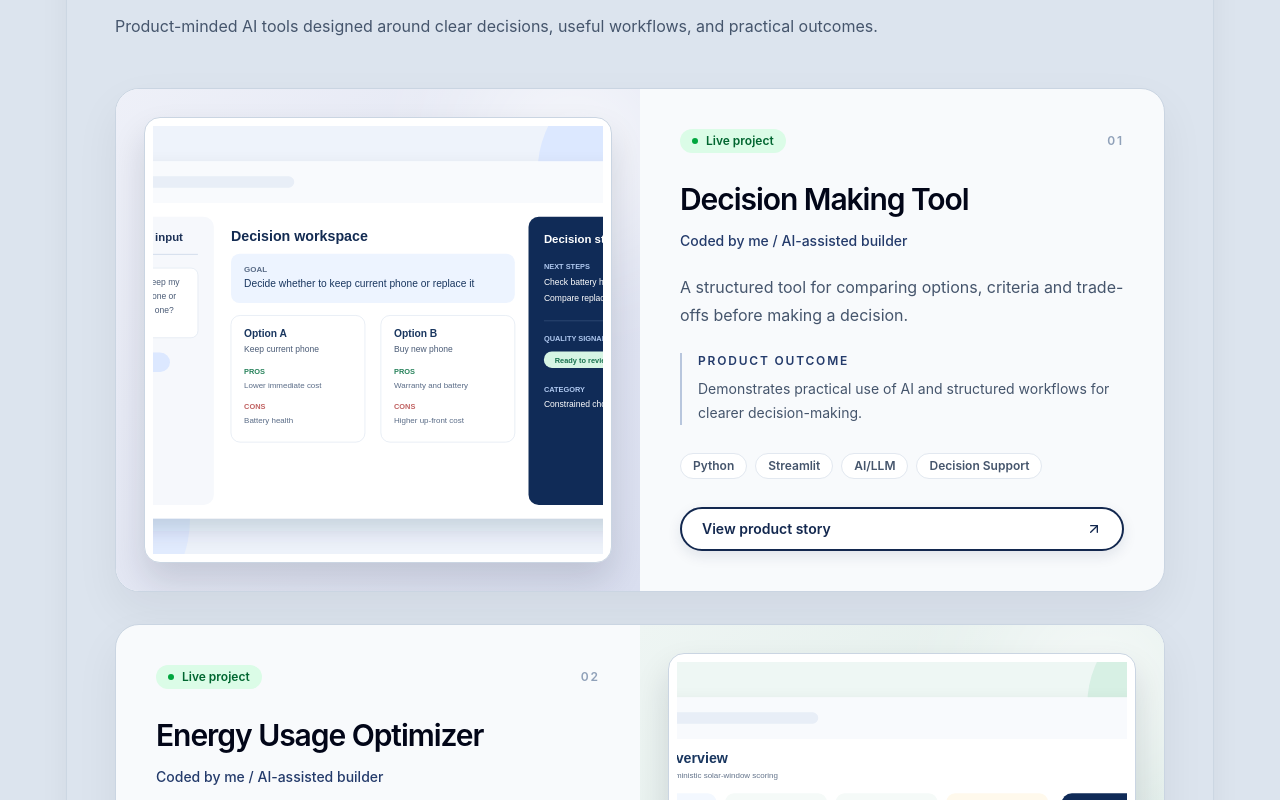
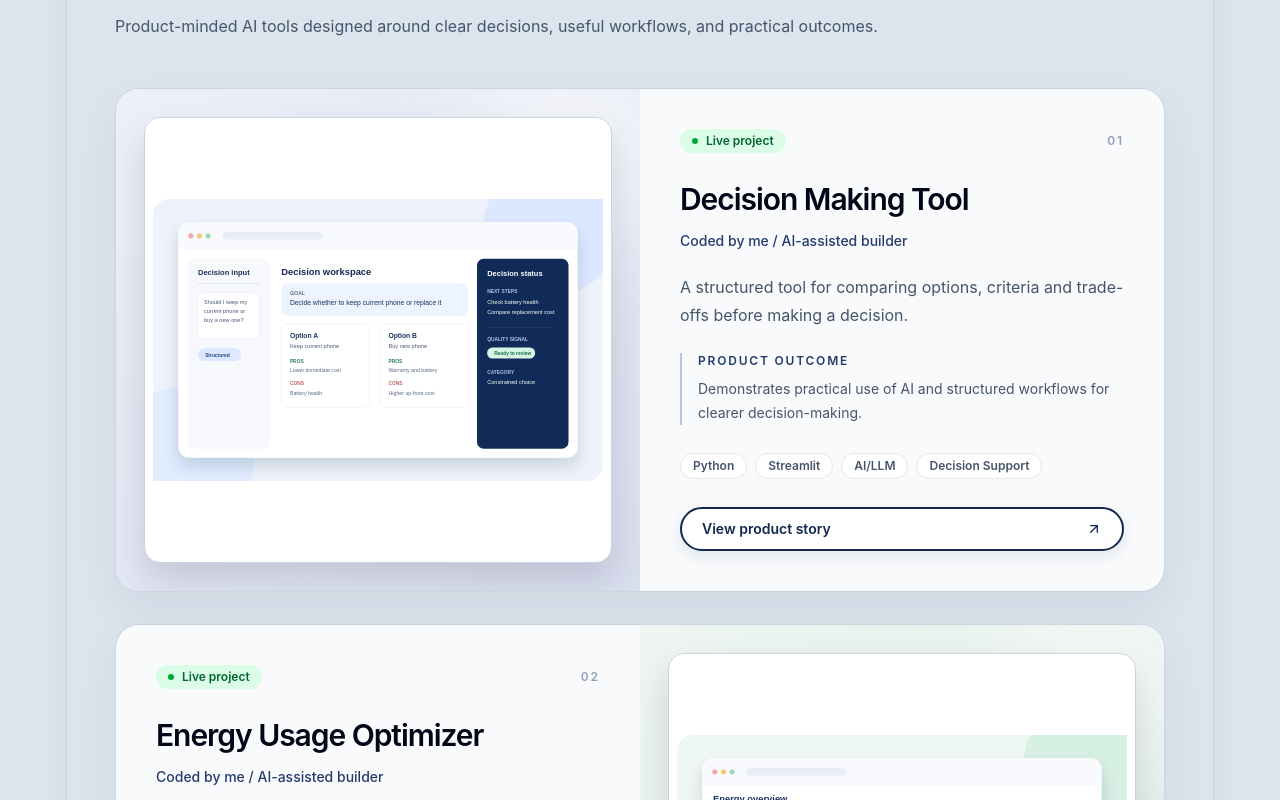
Before and after one commit to sale4387/aleksandar-markovic-portfolio, a Next.js app: page / in a window 1280 px wide. Shown: the part 2740-3540 px from the top of the page. Built offline with nearby package versions, Linux system fonts and the light colour scheme.

Commit message:
Show complete project cover mockups

```diff
--- a/src/components/sections/ProjectPreview.tsx
+++ b/src/components/sections/ProjectPreview.tsx
@@ -38,7 +38,7 @@ export function ProjectPreview({ project, accentClass }: ProjectPreviewProps) {
     <div className={`relative min-h-[31rem] overflow-hidden bg-gradient-to-br p-5 sm:p-7 ${accentClass}`}>
       <div className="absolute -right-10 -top-12 size-52 rounded-full bg-white/70 blur-3xl" />
       <div className="absolute inset-5 overflow-hidden rounded-2xl border border-slate-300 bg-white p-2 shadow-[0_18px_34px_rgba(15,23,42,0.14)] sm:inset-7">
-        <ProjectScreenshot src={project.coverImage} alt={`${project.title} product cover`} index={0} className="object-cover object-center" />
+        <ProjectScreenshot src={project.coverImage} alt={`${project.title} product cover`} index={0} className="object-contain object-center" />
       </div>
     </div>
   );
```
